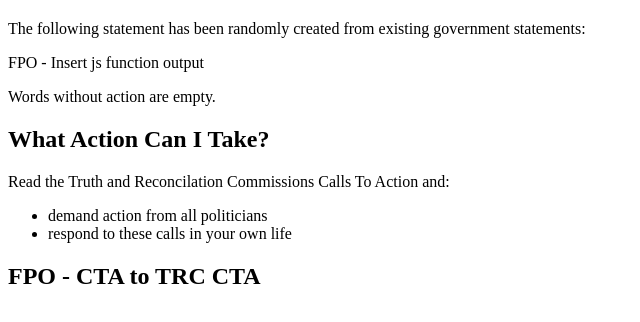
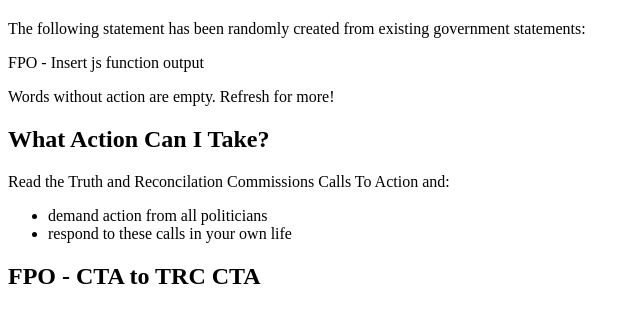
Before and after one commit to HatHeadNinja/iag, a website: page index.html in a window 1280 px wide. Shown: the part 46-368 px from the top of the page, without its empty margins (0-640 px from the left). Drawn offline with Linux system fonts and the light colour scheme.

Commit message:
update copy

```diff
--- a/index.html
+++ b/index.html
@@ -9,7 +9,7 @@
   <h1>Random Indigenous Statement Generator</h1>
   <p>The following statement has been randomly created from existing government statements:</p>
   <p>FPO - Insert js function output</p>
-  <p>Words without action are empty.</p>
+  <p>Words without action are empty. Refresh for more!</p>
   <h2>What Action Can I Take?</h2>
   <p>Read the Truth and Reconcilation Commissions Calls To Action and:</p>
   <ul>
```
